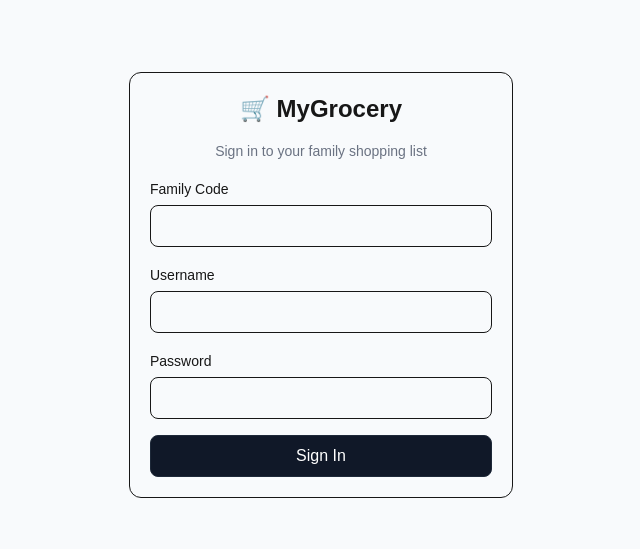
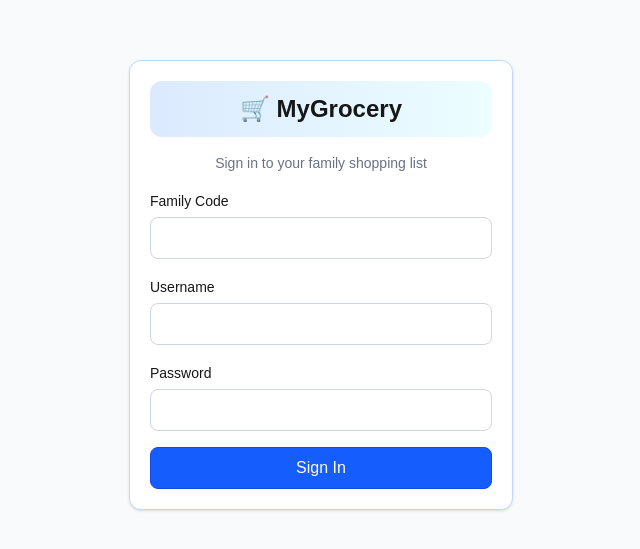
Before and after one commit to mhassan-au/family-shopping-list, a Next.js app: page / in a window 1280 px wide. Shown: the part 115-664 px from the top of the page, without its empty margins (319-959 px from the left). Built offline with nearby package versions, Linux system fonts and the light colour scheme; no server answers.

Commit message:
Add manual device approval flow

```diff
--- a/components/AuthGate.tsx
+++ b/components/AuthGate.tsx
@@ -7,6 +7,9 @@ import { hasDeviceLogin } from "@/lib/device";
 import { auth } from "@/lib/firebase";
 import { loginAnonymous } from "@/lib/auth";
 import Loading from "@/app/loading";
+import DeviceApprovalScreen from "./DeviceApprovalScreen";
+import { getDeviceLogin } from "@/lib/device";
+import { isDeviceApproved } from "@/lib/deviceApproval";
 
 
 export default function AuthGate({
@@ -18,6 +21,7 @@ export default function AuthGate({
   const [ready, setReady] = useState(false);
 
   const [loggedIn, setLoggedIn] = useState(false);
+  const [approved, setApproved] = useState(false);
 
 
   useEffect(() => {
@@ -38,6 +42,17 @@ export default function AuthGate({
 
         if (!auth.currentUser) {
           await loginAnonymous();
+        }
+
+        const device = getDeviceLogin();
+        const uid = auth.currentUser?.uid;
+
+        if (device?.authUid && uid && uid === device.authUid) {
+          const deviceApproved = await isDeviceApproved(uid);
+
+          if (active) {
+            setApproved(deviceApproved);
+          }
         }
       } catch (error) {
         // Firestore can still serve previously cached data while offline.
@@ -71,6 +86,10 @@ export default function AuthGate({
 
   }
 
+  if (!approved) {
+    return <DeviceApprovalScreen onApproved={() => setApproved(true)} />;
+  }
+
 
   return children;
 
--- /dev/null
+++ b/components/DeviceApprovalScreen.tsx
@@ -0,0 +1,73 @@
+"use client";
+
+import { useState } from "react";
+import { clearDeviceLogin, getDeviceLogin } from "@/lib/device";
+import { isDeviceApproved } from "@/lib/deviceApproval";
+
+interface Props {
+  onApproved: () => void;
+}
+
+export default function DeviceApprovalScreen({ onApproved }: Props) {
+  const [checking, setChecking] = useState(false);
+  const [message, setMessage] = useState("");
+  const device = getDeviceLogin();
+
+  async function checkApproval() {
+    if (!device?.authUid) return;
+
+    setChecking(true);
+    setMessage("");
+
+    try {
+      if (await isDeviceApproved(device.authUid)) {
+        onApproved();
+        return;
+      }
+
+      setMessage("This device has not been approved yet.");
+    } catch (error) {
+      console.error("Checking device approval failed", error);
+      setMessage("Could not check approval. Please try again.");
+    } finally {
+      setChecking(false);
+    }
+  }
+
+  return (
+    <main className="flex min-h-screen items-center justify-center bg-slate-50 p-4 dark:bg-slate-900">
+      <section className="w-full max-w-sm rounded-xl border border-blue-200 bg-white p-5 text-center shadow-sm dark:border-blue-800 dark:bg-slate-800">
+        <h1 className="rounded-xl bg-gradient-to-r from-blue-100 to-cyan-50 px-3 py-3 text-xl font-bold dark:from-blue-950 dark:to-slate-900">
+          Device approval required
+        </h1>
+        <p className="mt-3 text-sm text-slate-600 dark:text-slate-300">
+          Your login was successful, but this device is not approved. Please
+          contact the owner.
+        </p>
+        {message && (
+          <p className="mt-3 text-sm text-amber-700 dark:text-amber-300">
+            {message}
+          </p>
+        )}
+        <button
+          type="button"
+          onClick={() => void checkApproval()}
+          disabled={checking}
+          className="mt-5 w-full rounded-lg border border-blue-700 bg-blue-600 px-4 py-2 font-medium text-white transition hover:bg-blue-700 active:scale-95 disabled:opacity-50"
+        >
+          {checking ? "Checking..." : "Check approval"}
+        </button>
+        <button
+          type="button"
+          onClick={() => {
+            clearDeviceLogin();
+            window.location.reload();
+          }}
+          className="btn-secondary mt-3 w-full"
+        >
+          Use another login
+        </button>
+      </section>
+    </main>
+  );
+}
--- a/components/FamilyCodeScreen.tsx
+++ b/components/FamilyCodeScreen.tsx
@@ -9,6 +9,10 @@ import { loginAnonymous } from "@/lib/auth";
 import { saveDeviceLogin } from "@/lib/device";
 import { saveNotificationToken } from "@/lib/notificationToken";
 import { requestNotificationPermission } from "@/lib/messaging";
+import {
+    isDeviceApproved,
+    requestDeviceApproval,
+} from "@/lib/deviceApproval";
 
 export default function FamilyCodeScreen() {
 
@@ -47,15 +51,26 @@ export default function FamilyCodeScreen() {
                 throw new Error("Invalid login");
             }
 
-            await loginAnonymous();
+            const firebaseUser = await loginAnonymous();
+
+            const approved = await isDeviceApproved(firebaseUser.uid);
+
+            if (!approved) {
+                await requestDeviceApproval(
+                    firebaseUser.uid,
+                    familyCode,
+                    username
+                );
+            }
 
             saveDeviceLogin(
                 familyCode,
                 username,
-                role
+                role,
+                firebaseUser.uid
             );
 
-            try {
+            if (approved) try {
 
                 const token =
                     await requestNotificationPermission();
@@ -104,6 +119,8 @@ export default function FamilyCodeScreen() {
       items-center
       justify-center
       p-5
+      bg-slate-50
+      dark:bg-slate-900
       "
         >
 
@@ -112,13 +129,18 @@ export default function FamilyCodeScreen() {
     w-full
     max-w-sm
     border
+    border-blue-200
     rounded-xl
     p-5
     space-y-4
+    bg-white
+    shadow-sm
+    dark:border-blue-800
+    dark:bg-slate-800
   "
             >
 
-                <h1 className="text-2xl font-bold text-center">
+                <h1 className="rounded-xl bg-gradient-to-r from-blue-100 to-cyan-50 px-3 py-3 text-center text-2xl font-bold dark:from-blue-950 dark:to-slate-900">
                     🛒 MyGrocery
                 </h1>
 
@@ -137,10 +159,8 @@ export default function FamilyCodeScreen() {
                         type="text"
                         value={familyCode}
                         onChange={(e) => setFamilyCode(e.target.value)}
-                        className="
+                        className="input
         mt-1
-        border
-        rounded-lg
         p-2
         w-full
       "
@@ -158,10 +178,8 @@ export default function FamilyCodeScreen() {
                         type="text"
                         value={username}
                         onChange={(e) => setUsername(e.target.value)}
-                        className="
+                        className="input
         mt-1
-        border
-        rounded-lg
         p-2
         w-full
       "
@@ -179,10 +197,8 @@ export default function FamilyCodeScreen() {
                         type="password"
                         value={password}
                         onChange={(e) => setPassword(e.target.value)}
-                        className="
+                        className="input
         mt-1
-        border
-        rounded-lg
         p-2
         w-full
       "
@@ -198,7 +214,7 @@ export default function FamilyCodeScreen() {
                 <button
                     onClick={handleSubmit}
                     disabled={loading}
-                    className="w-full btn-primary"
+                    className="w-full rounded-lg border border-blue-700 bg-blue-600 px-4 py-2 font-medium text-white transition hover:bg-blue-700 active:scale-95 disabled:opacity-50"
                 >
                     {loading ? "Signing in..." : "Sign In"}
                 </button>
--- a/lib/device.ts
+++ b/lib/device.ts
@@ -3,7 +3,8 @@ const KEY = "mygrocery_auth";
 export function saveDeviceLogin(
   familyCode: string,
   username: string,
-  role: string
+  role: string,
+  authUid: string,
 ) {
 
   localStorage.setItem(
@@ -12,6 +13,7 @@ export function saveDeviceLogin(
       familyCode,
       username,
       role,
+      authUid,
     })
   );
 
--- /dev/null
+++ b/lib/deviceApproval.ts
@@ -0,0 +1,26 @@
+import { doc, getDoc, serverTimestamp, setDoc } from "firebase/firestore";
+import { db } from "./firebase";
+
+export async function isDeviceApproved(uid: string) {
+  const snapshot = await getDoc(doc(db, "approved_devices", uid));
+
+  return snapshot.exists() && snapshot.data().approved === true;
+}
+
+export async function requestDeviceApproval(
+  uid: string,
+  familyCode: string,
+  username: string,
+) {
+  await setDoc(
+    doc(db, "pending_devices", uid),
+    {
+      uid,
+      familyCode,
+      username: username.toLowerCase(),
+      approved: false,
+      requestedAt: serverTimestamp(),
+    },
+    { merge: true },
+  );
+}
--- a/lib/types.ts
+++ b/lib/types.ts
@@ -29,4 +29,6 @@ export interface ShoppingItem {
 export interface DeviceLogin {
   familyCode: string;
   username: string;
+  role: string;
+  authUid: string;
 }
```
